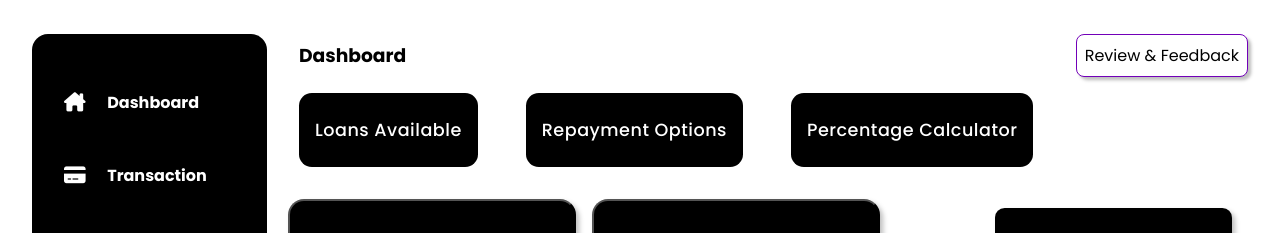
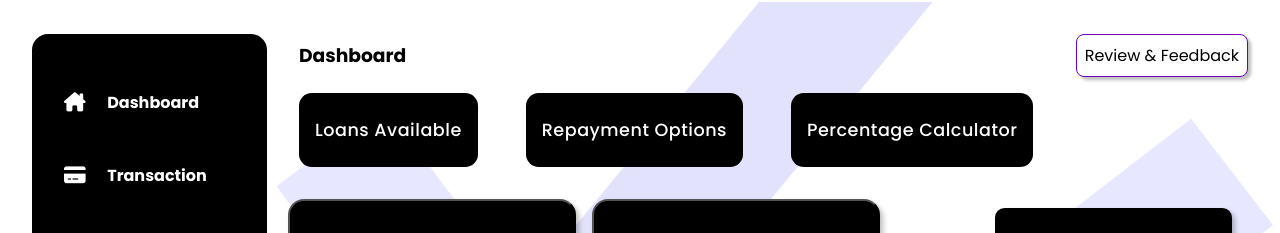
Before and after one commit to dmisa2805/midterm, a plain HTML site: page index.html in a window 1280 px wide. Shown: the part 83-316 px from the top of the page. Drawn offline with Linux system fonts and the light colour scheme; the site is published under a folder, as on GitHub Pages, so addresses that start at the root find nothing.

Commit message:
Update style.css

```diff
--- a/style.css
+++ b/style.css
@@ -5,7 +5,7 @@
 }
 /*--Background Styling--*/
 body {
-    background-image: url('/midterm/Group12.png');
+    background-image: url('Group12.png');
     background-attachment: fixed;
     background-repeat: no-repeat;
     background-size: cover;
```
